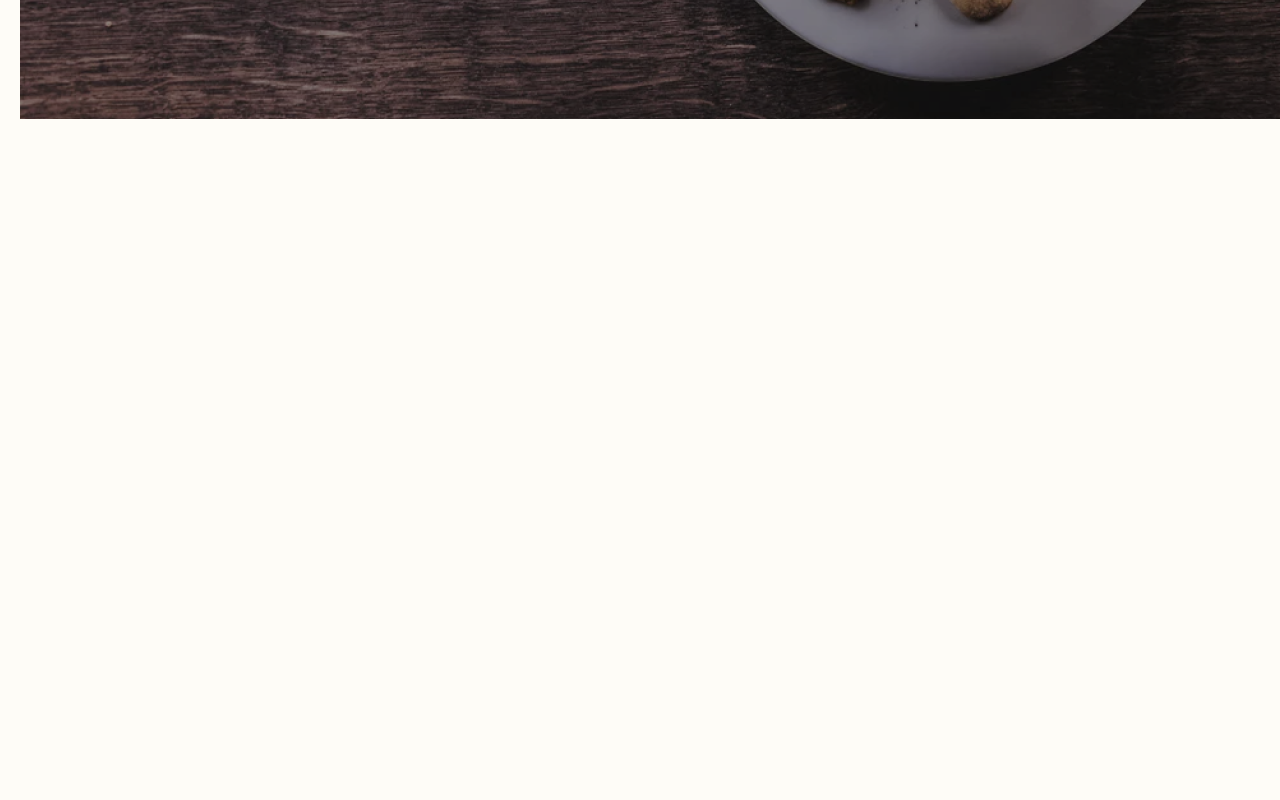
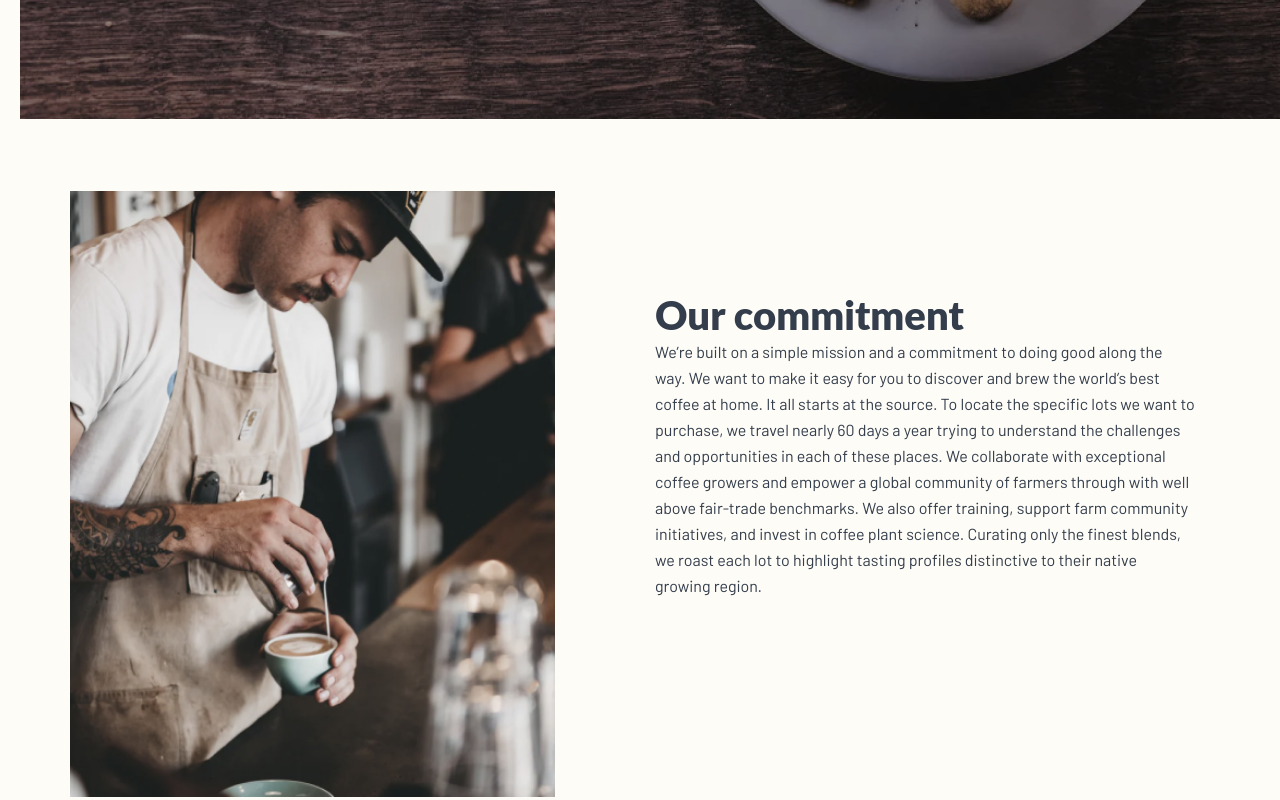
Before and after one commit to diyorbeek04/team-work-coffee, a plain HTML site: page about.html in a window 1280 px wide. Shown: the part 442-1242 px from the top of the page. Before the commit the page ends 800 px from the top, so only its background shows below. Drawn offline with Linux system fonts and the light colour scheme.

Commit message:
commit end

```diff
--- a/about.html
+++ b/about.html
@@ -34,9 +34,26 @@
             </div>
             <div class="hero--right">
                 <h1 class="hero--right__h1"> About Us </h1>
-                <p class="hero--right__p">Coffeeroasters began its journey of exotic discovery in 1999, highlighting stories of
+                <p class="hero--right__p">Coffeeroasters began its journey of exotic discovery in 1999, highlighting
+                    stories of
                     coffee from around the world. We have since been dedicated to bring the perfect cup - from bean to
                     brew - in every shipment.</p>
+            </div>
+            <div class="commitment">
+                <div class="commitment--right">
+                    <img class="commitment--right__img" src="./css/images/Bitmap.png" alt="">
+                </div>
+                <div class="commitment--left">
+                    <h2 class="commitment--left__h2">Our commitment </h2>
+                    <p class="commitment--left__p">We’re built on a simple mission and a commitment to doing good along
+                        the way. We want to make it easy for you to discover and brew the world’s best coffee at home.
+                        It all starts at the source. To locate the specific lots we want to purchase, we travel nearly
+                        60 days a year trying to understand the challenges and opportunities in each of these places. We
+                        collaborate with exceptional coffee growers and empower a global community of farmers through
+                        with well above fair-trade benchmarks. We also offer training, support farm community
+                        initiatives, and invest in coffee plant science. Curating only the finest blends, we roast each
+                        lot to highlight tasting profiles distinctive to their native growing region.</p>
+                </div>
             </div>
         </div>
     </div>
--- a/css/main.css
+++ b/css/main.css
@@ -204,3 +204,37 @@ line-height: 26px;
   margin-left: 85px;
   margin-top: -330px;
 }
+.commitment{
+  display: flex;
+  margin-top: 250px;
+}
+.commitment--right__img{
+  margin-left: 50px;
+  width: 485px;
+height: 606px;
+flex-shrink: 0;
+background: url(<path-to-image>), lightgray 1px 1px / 100% 100% no-repeat;
+}
+.commitment--left{
+  margin-left: 100px;
+  margin-top: 100px;
+}
+.commitment--left__h2{
+  color: #333D4B;
+
+font-family: Fraunces 9pt;
+font-size: 40px;
+font-style: normal;
+font-weight: 900;
+line-height: 48px;
+}
+.commitment--left__p{
+  width: 540px;
+color: #333D4B;
+
+font-family: Barlow;
+font-size: 16px;
+font-style: normal;
+font-weight: 400;
+line-height: 26px;
+}
```
Also changed, not shown: css/images/Bitmap.png (added).
